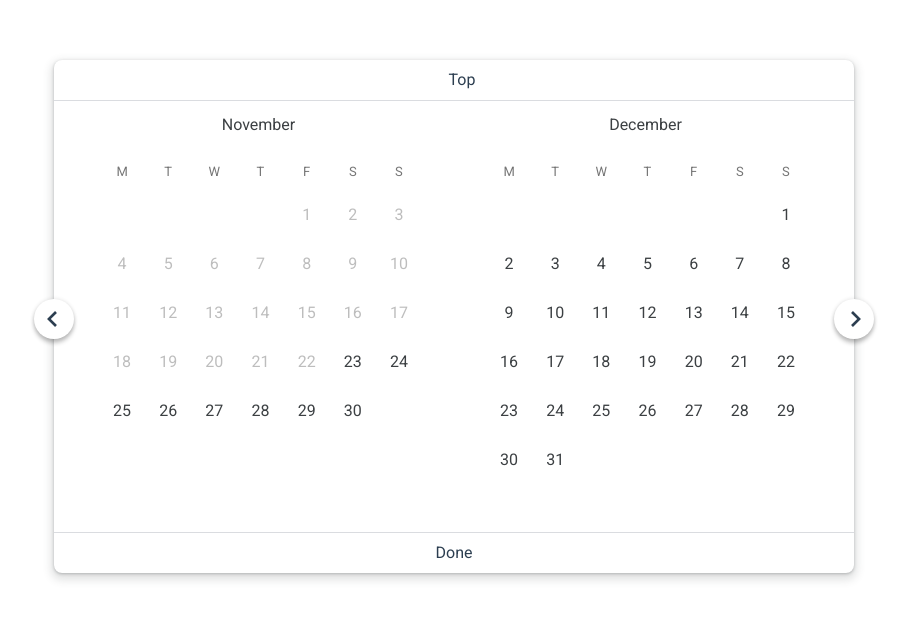
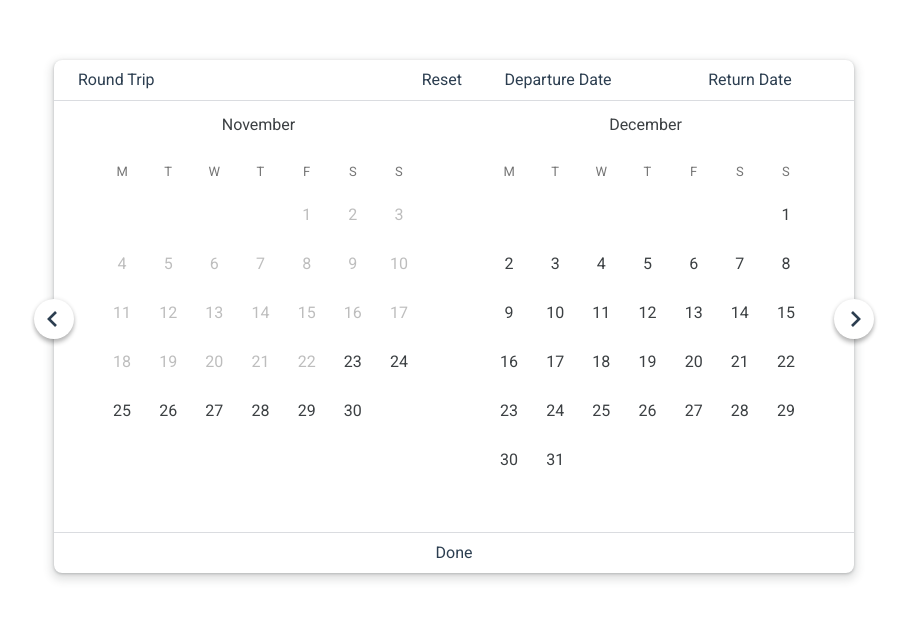
Before and after one commit to kurtlocker/date-picker, a Vue app: page / in a window 1280 px wide. Shown: the top 620 px of the page, without its empty margins (186-1093 px from the left). Built offline with nearby package versions, Linux system fonts and the light colour scheme.

Commit message:
Scaffolding for header section of gflights dp

```diff
--- /dev/null
+++ b/src/components/DateButtons.vue
@@ -0,0 +1,26 @@
+<template>
+  <div class="date-buttons">
+    <div>
+      Departure Date
+    </div>
+    <div>
+      Return Date
+    </div>
+  </div>
+</template>
+
+<script>
+export default {
+  name: 'DateButtons',
+}
+</script>
+
+<style lang="scss" scoped>
+.date-buttons {
+  display: flex;
+  justify-content: space-around;
+  & > div {
+    flex-basis: 100%;
+  }
+}
+</style>
--- a/src/components/DatePicker.vue
+++ b/src/components/DatePicker.vue
@@ -11,7 +11,7 @@
         :key="`calendar-month-${n - 1}`"
       />
     </div>
-    <div class="date-picker__buttons">
+    <div class="date-picker__month-changers">
       <button class="date-picker__previous-month" @click="updateMonth(-1)">
         <icon-base icon-name="left-chevron">
           <icon-left-chevron />
@@ -137,7 +137,7 @@ $button-color: white;
     }
   }
 
-  &__buttons {
+  &__month-changers {
     button {
       border: none;
       padding: 0;
--- a/src/components/GoogleFlightsDatePicker.vue
+++ b/src/components/GoogleFlightsDatePicker.vue
@@ -1,6 +1,14 @@
 <template>
-  <div class="google-flights-date-picker">
-    <header>Top</header>
+  <div class="gflights-dp">
+    <header>
+      <div class="gflights-dp__ancillary-buttons-container">
+        <div class="gflights-dp__flight-type">Round Trip</div>
+        <div class="gflights-dp__reset">Reset</div>
+      </div>
+      <div class="gflights-dp__date-buttons-container">
+        <date-buttons />
+      </div>
+    </header>
     <main>
       <date-picker
         :date-classes="dateClasses"
@@ -15,12 +23,14 @@
 
 <script>
 import DatePicker from "./DatePicker.vue";
+import DateButtons from "./DateButtons.vue";
 import dateMixin from "../mixins/date";
 
 export default {
   name: "GoogleFlightsDatePicker",
   components: {
-    DatePicker
+    DatePicker,
+    DateButtons
   },
   mixins: [dateMixin],
   data() {
@@ -273,7 +283,7 @@ $background_color_1: inherit;
   border-radius: 0;
 }
 
-.google-flights-date-picker {
+.gflights-dp {
   box-shadow: 0 1px 3px rgba(60, 64, 67, 0.3),
     0 4px 8px 3px rgba(60, 64, 67, 0.15);
   border-radius: 8px;
@@ -283,6 +293,18 @@ $background_color_1: inherit;
   & > header {
     padding: 8px 8px 8px 24px;
     border-bottom: 1px solid $border-color;
+    display: flex;
+
+    .gflights-dp {
+      &__ancillary-buttons-container {
+        display: flex;
+        justify-content: space-between;
+        flex: 1;
+      }
+      &__date-buttons-container {
+        flex: 1;
+      }
+    }
   }
 
   & > main {
```
